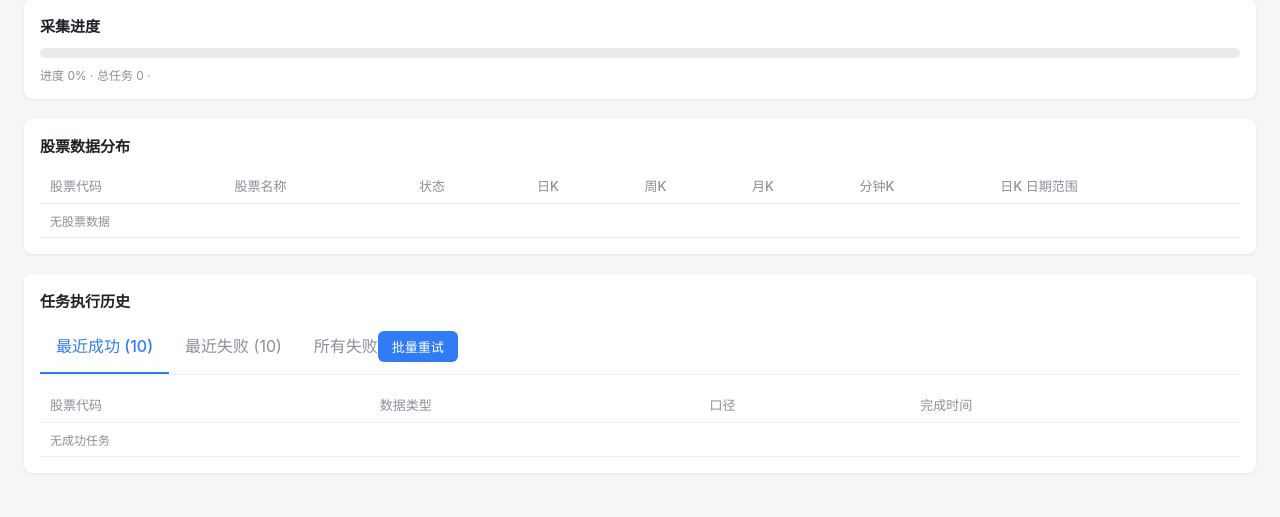
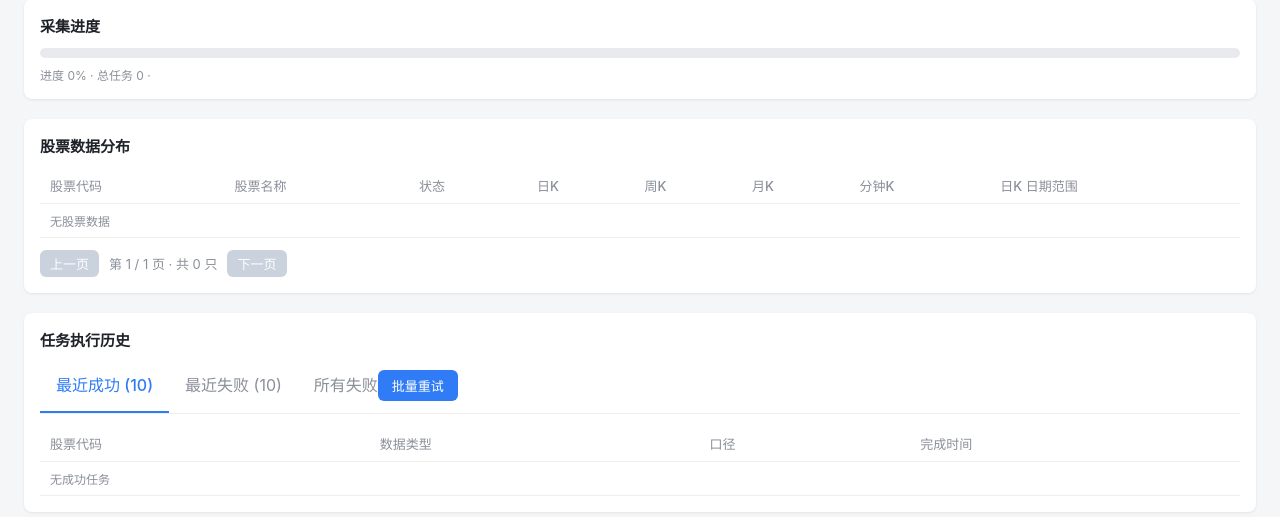
Before and after one commit to AlongStudio/market-lab, a FastAPI app: page /dashboard in a window 1280 px wide. Shown: the part 174-691 px from the top of the page. Run offline with FastAPI, Linux system fonts and the light colour scheme; data that the repository does not hold is empty.

Commit message:
perf(web): dashboard 股票表加分页,合并重复 details 请求
配合后端 dashboard/details 分页:股票表加上一页/下一页控件,
按 page/size=50 请求并显示页码/总数。原先 loadStocks/loadSuccess/
loadRecentFail 各打一次该接口,合并为单次 loadDetails 分发渲染,
每轮轮询对该聚合接口的请求量降到 1/3。

Co-Authored-By: Claude Opus 4.7 <noreply@anthropic.com>

```diff
--- a/app/web/templates/dashboard.html
+++ b/app/web/templates/dashboard.html
@@ -40,6 +40,10 @@
   .tabs { display: flex; gap: 0; margin-bottom: 12px; border-bottom: 1px solid #eee; }
   .tab { padding: 10px 16px; cursor: pointer; border-bottom: 2px solid transparent; color: #8a8f99; }
   .tab.active { border-bottom-color: #2f7cf6; color: #2f7cf6; font-weight: 500; }
+  .pager { display: flex; align-items: center; gap: 10px; margin-top: 12px; font-size: 13px; }
+  .pager button { padding: 4px 10px; }
+  .pager button:disabled { background: #c9d2dd; cursor: not-allowed; }
+  .pager .info { color: #8a8f99; }
 </style>
 </head>
 <body>
@@ -63,6 +67,11 @@
       </tr></thead>
       <tbody id="stockBody"></tbody>
     </table>
+    <div class="pager">
+      <button id="prevPage" onclick="changePage(-1)">上一页</button>
+      <span class="info" id="pageInfo">-</span>
+      <button id="nextPage" onclick="changePage(1)">下一页</button>
+    </div>
   </section>
 
   <section>
@@ -156,8 +165,21 @@ async function loadProgress() {
     `进度 ${d.progress}%  ·  总任务 ${d.total}  ·  ${parts}`;
 }
 
-async function loadStocks() {
-  const d = await api('/api/dashboard/details');
+const PAGE_SIZE = 50;
+let curPage = 1;
+let totalStocks = 0;
+
+// 股票分布、最近成功/失败共用同一次 details 请求,避免重复打这个聚合接口
+async function loadDetails() {
+  const d = await api(`/api/dashboard/details?page=${curPage}&size=${PAGE_SIZE}`);
+  totalStocks = d.total || 0;
+  renderStocks(d);
+  renderSuccess(d.recent_success || []);
+  renderRecentFail(d.recent_fail || []);
+  renderPager();
+}
+
+function renderStocks(d) {
   const rows = d.stocks.map(stock => {
     const code = stock.stock_code;
     const stats = d.kline_stats[code] || {};
@@ -180,9 +202,8 @@ async function loadStocks() {
   document.getElementById('stockBody').innerHTML = rows || '<tr><td colspan="8" class="muted">无股票数据</td></tr>';
 }
 
-async function loadSuccess() {
-  const d = await api('/api/dashboard/details');
-  const rows = d.recent_success.map(t => `<tr>
+function renderSuccess(list) {
+  const rows = list.map(t => `<tr>
     <td>${t.stock_code}</td>
     <td>${t.data_type}</td>
     <td>${t.adjust || '-'}</td>
@@ -191,9 +212,8 @@ async function loadSuccess() {
   document.getElementById('successBody').innerHTML = rows || '<tr><td colspan="4" class="muted">无成功任务</td></tr>';
 }
 
-async function loadRecentFail() {
-  const d = await api('/api/dashboard/details');
-  const rows = d.recent_fail.map(t => `<tr>
+function renderRecentFail(list) {
+  const rows = list.map(t => `<tr>
     <td>${t.stock_code}</td>
     <td>${t.data_type}</td>
     <td>${t.adjust || '-'}</td>
@@ -202,6 +222,22 @@ async function loadRecentFail() {
     <td class="muted">${formatTime(t.finished_at)}</td>
   </tr>`).join('');
   document.getElementById('recentFailBody').innerHTML = rows || '<tr><td colspan="6" class="muted">无失败任务</td></tr>';
+}
+
+function renderPager() {
+  const totalPages = Math.max(1, Math.ceil(totalStocks / PAGE_SIZE));
+  document.getElementById('pageInfo').textContent =
+    `第 ${curPage} / ${totalPages} 页  ·  共 ${totalStocks} 只`;
+  document.getElementById('prevPage').disabled = curPage <= 1;
+  document.getElementById('nextPage').disabled = curPage >= totalPages;
+}
+
+function changePage(delta) {
+  const totalPages = Math.max(1, Math.ceil(totalStocks / PAGE_SIZE));
+  const next = curPage + delta;
+  if (next < 1 || next > totalPages) return;
+  curPage = next;
+  loadDetails();
 }
 
 async function loadAllFailed() {
@@ -237,7 +273,7 @@ async function retryAll() {
 
 async function refresh() {
   try {
-    await Promise.all([loadCards(), loadProgress(), loadStocks(), loadSuccess(), loadRecentFail(), loadAllFailed()]);
+    await Promise.all([loadCards(), loadProgress(), loadDetails(), loadAllFailed()]);
   } catch (e) {
     console.error(e);
   }
```
